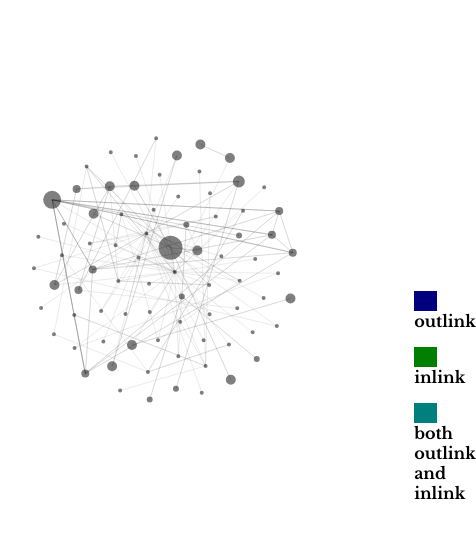
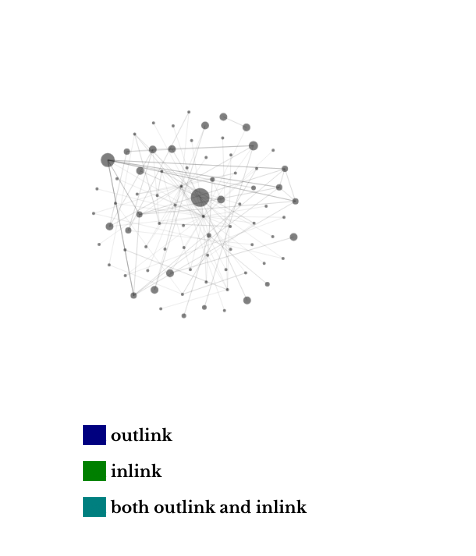
Before and after one commit to ZalmanKelber/WikiScraper, a plain HTML site: page index.html in a window 390 px wide. Shown: the part 64-620 px from the top of the page, 476 px wide, since content can reach past the window. Drawn offline with nearby package versions, Linux system fonts and the light colour scheme.

Commit message:
changed css for responsiveness

```diff
--- a/css/styles.css
+++ b/css/styles.css
@@ -1,7 +1,22 @@
-.canvas-wrapper {
-  display: flex;
-  justify-content: center;
-  align-items: flex-end;
+@media screen and (max-width: 500px) {
+  .canvas-wrapper {
+    display: flex;
+    flex-direction: column;
+    align-items: center;
+  }
+
+  canvas {
+    width: 100vw;
+    height: 100vw;
+  }
+
+}
+@media screen and (min-width: 501px) {
+  .canvas-wrapper {
+    display: flex;
+    justify-content: center;
+    align-items: flex-end;
+  }
 }
 
 h1 {
```
